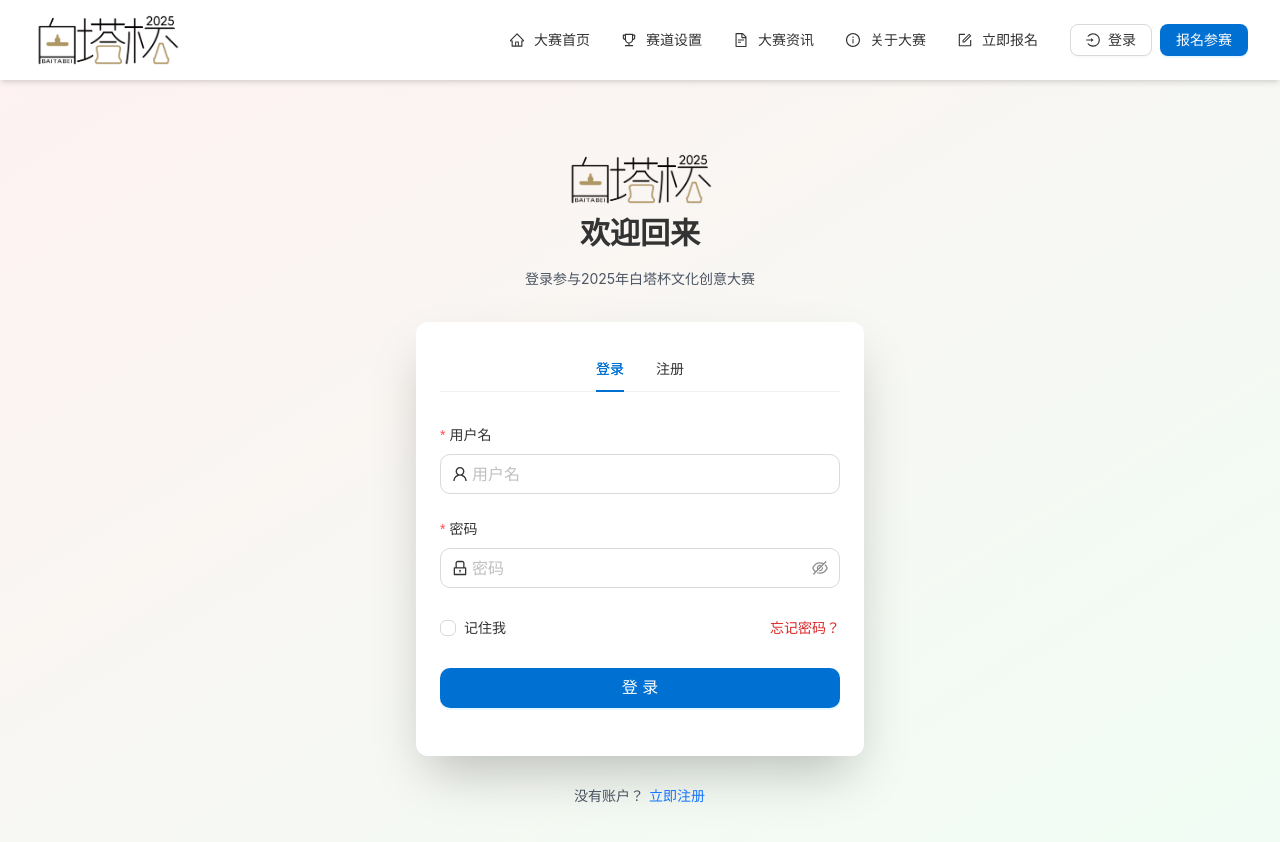
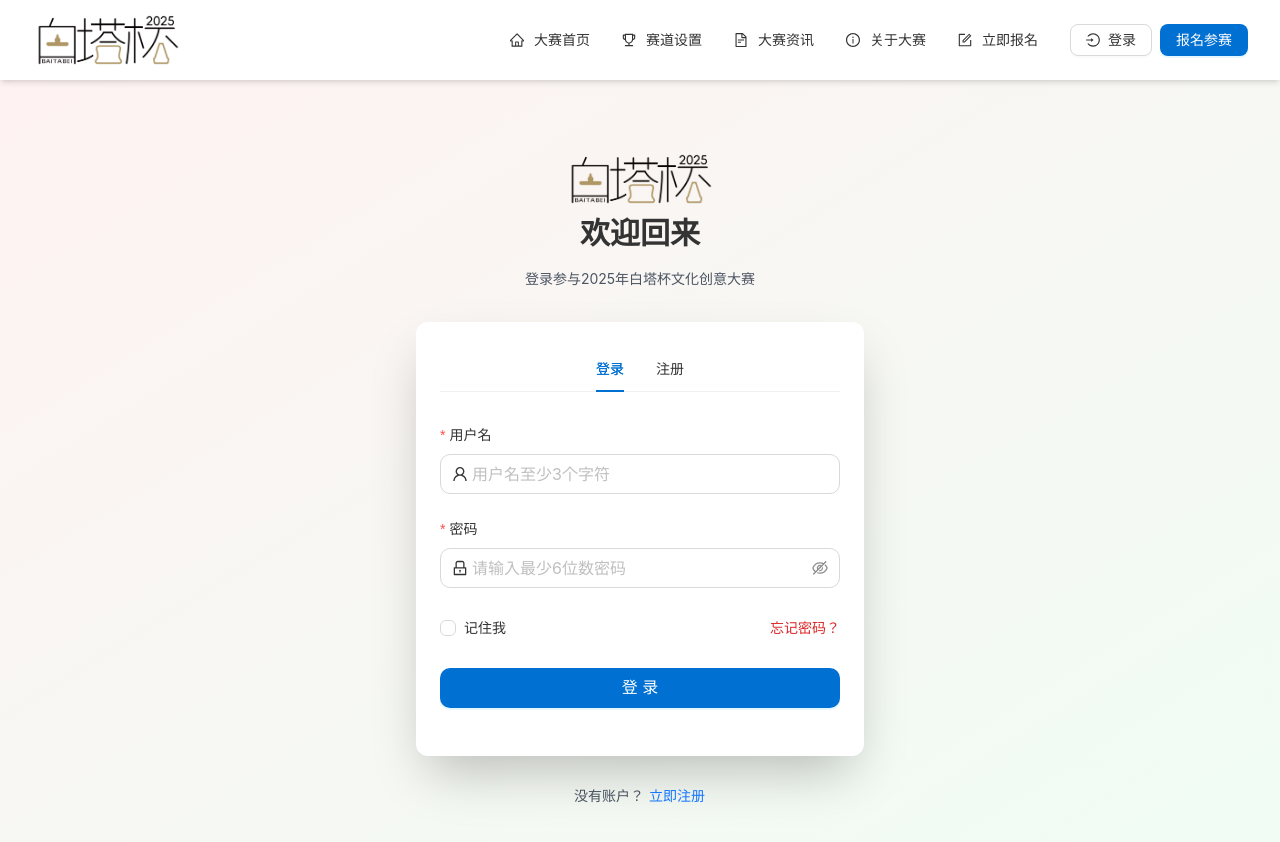
Before and after one commit to Cai-xinlei/baitabei, a React (Vite) app: page /baitabei/login in a window 1280 px wide. Shown: the top 842 px of the page. Built offline with nearby package versions, Linux system fonts and the light colour scheme.

Commit message:
feat: 注册 登陆限制添加

```diff
--- a/src/components/Layout/AppLayout.tsx
+++ b/src/components/Layout/AppLayout.tsx
@@ -22,13 +22,13 @@ const AppLayout: React.FC<AppLayoutProps> = ({ children }) => {
   const navigate = useNavigate();
   const screens = useBreakpoint();
   const isMobile = !screens.md;
+  // 检查用户登录状态
+  const userData = localStorage.getItem('user');
   useEffect(() => {
-    // 检查用户登录状态
-    const userData = localStorage.getItem('user');
     if (userData) {
       setUser(JSON.parse(userData));
     }
-  }, []);
+  }, [userData]);
   useEffect(() => {
     window.scrollTo(0, 0);
   }, [location.pathname]);
--- a/src/pages/LoginPage.tsx
+++ b/src/pages/LoginPage.tsx
@@ -92,7 +92,7 @@ const LoginPage: React.FC = () => {
       console.log('注册数据:', values);
 
       register(values).then(res => {
-        if (res?.userId) {
+        if (res) {
           message.success('注册成功！');
           setRegisterLoading(false);
           // 重定向到原页面或首页
@@ -155,8 +155,9 @@ const LoginPage: React.FC = () => {
                   >
                     <Input
                       prefix={<UserOutlined />}
-                      placeholder="用户名"
+                      placeholder="用户名至少3个字符"
                       size="large"
+                      minLength={3}
                     />
                   </Form.Item>
 
@@ -164,12 +165,13 @@ const LoginPage: React.FC = () => {
                     name="password"
                     label="密码"
                     rules={[
-                      { required: true, message: '请输入密码!' },
+                      { required: true, message: '请输入最少6位数密码!' },
                     ]}
                   >
                     <Input.Password
                       prefix={<LockOutlined />}
-                      placeholder="密码"
+                      placeholder="请输入最少6位数密码"
+                      minLength={6}
                       size="large"
                     />
                   </Form.Item>
@@ -214,11 +216,13 @@ const LoginPage: React.FC = () => {
                     label="用户名"
                     rules={[
                       { required: true, message: '请输入用户名!' },
+                      { min: 3, message: '用户名至少3个字符!' },
                     ]}
                   >
                     <Input
                       prefix={<UserOutlined />}
-                      placeholder="用户名"
+                      placeholder="用户名至少3个字符"
+                      minLength={3}
                       size="large"
                     />
                   </Form.Item>
@@ -232,20 +236,20 @@ const LoginPage: React.FC = () => {
                   >
                     <Input
                       prefix={<MailOutlined />}
-                      placeholder="邮箱地址"
+                      placeholder="请输入邮箱地址"
                       size="large"
                     />
                   </Form.Item>
                   <Form.Item
                     name="realName"
-                    label="职位"
+                    label="账号名称"
                     rules={[
-                      { required: true, message: '请输入职位!' },
+                      { required: true, message: '请输入账号名称!' },
                     ]}
                   >
                     <Input
                       prefix={<UserOutlined />}
-                      placeholder="职位"
+                      placeholder="请输入账号名称"
                       size="large"
                     />
                   </Form.Item>
@@ -276,6 +280,7 @@ const LoginPage: React.FC = () => {
                       prefix={<LockOutlined />}
                       placeholder="密码"
                       size="large"
+                      minLength={6}
                     />
                   </Form.Item>
 
@@ -297,8 +302,9 @@ const LoginPage: React.FC = () => {
                   >
                     <Input.Password
                       prefix={<LockOutlined />}
-                      placeholder="确认密码"
+                      placeholder="请输入确认密码"
                       size="large"
+                      minLength={6}
                     />
                   </Form.Item>
 
--- a/src/services/authService.js
+++ b/src/services/authService.js
@@ -56,7 +56,8 @@ export const login = async (loginData) => {
 export const register = async (registerData) => {
     try {
         const response = await request.post('/api/auth/register', registerData);
-        return response;
+        console.log(response, 'responseresponse');
+        return true;
     } catch (error) {
         throw error;
     }
```
